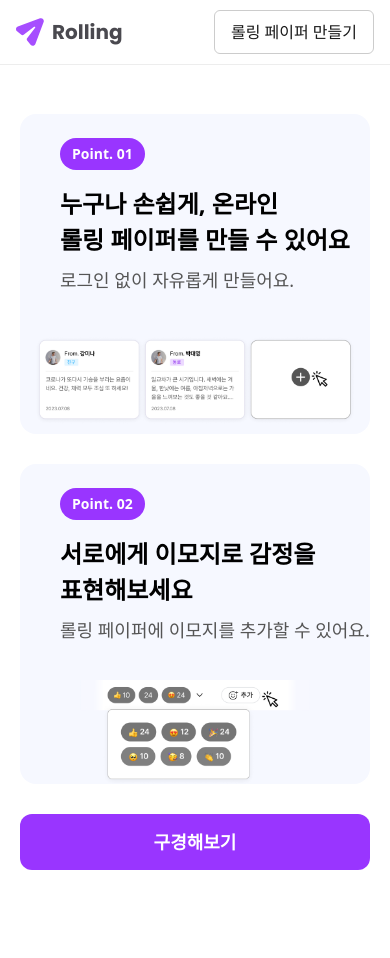
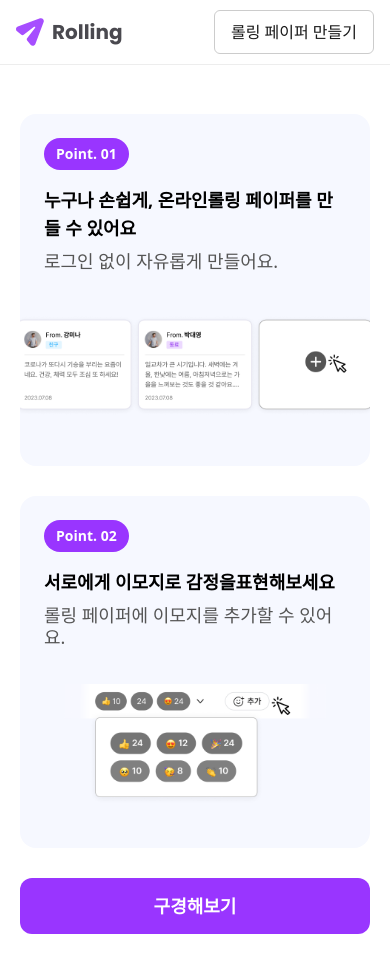
Before and after one commit to mxkxx1011/Rolling, a React (Create React App) app: page / in a window 390 px wide. Before the commit the page ends 894 px from the top, so only its background shows below. Built offline with nearby package versions, Linux system fonts and the light colour scheme; no server answers; a small style sheet from the web is missing; a web font is replaced by a local one.

Commit message:
feat: 메인 페이지 반응형 구현 (#44)

```diff
--- a/src/pages/home/HomePage.jsx
+++ b/src/pages/home/HomePage.jsx
@@ -2,36 +2,50 @@ import './HomePage.scss';
 import imageBanner01 from '../../assets/images/image_banner_01.png';
 import imageBanner02 from '../../assets/images/image_banner_02.png';
 import Button from 'components/Button';
+import useNavigator from 'hooks/useNavigator';
 
 function HomePage() {
+  const handleMovePage = useNavigator();
+
   return (
     <div className='main-body'>
       <div className='main-container'>
-        <div className='banner odd'>
+        <div className='banner'>
           <div className='banner-content'>
             <div className='content-point'>Point. 01</div>
             <div className='content-title'>
-              누구나 손쉽게, 온라인 <br />
-              롤링 페이퍼를 만들 수 있어요
+              <span className='content-title-p'>누구나 손쉽게, 온라인</span>
+              <span className='content-title-p'>
+                롤링 페이퍼를 만들 수 있어요
+              </span>
             </div>
             <div className='content-ex'>로그인 없이 자유롭게 만들어요.</div>
           </div>
-          <img src={imageBanner01} className='banner-image' alt='Banner 01' />
+          <div className='banner-image-box'>
+            <img src={imageBanner01} className='banner-image' alt='Banner 01' />
+          </div>
         </div>
-        <div className='banner even'>
+        <div className='banner'>
           <div className='banner-content'>
             <div className='content-point'>Point. 02</div>
             <div className='content-title'>
-              서로에게 이모지로 감정을 <br />
-              표현해보세요
+              <span className='content-title-p'>서로에게 이모지로 감정을</span>
+              <span className='content-title-p'>표현해보세요</span>
             </div>
             <div className='content-ex'>
               롤링 페이퍼에 이모지를 추가할 수 있어요.
             </div>
           </div>
-          <img src={imageBanner02} className='banner-image' alt='Banner 02' />
+          <div className='banner-image-box'>
+            <img src={imageBanner02} className='banner-image' alt='Banner 02' />
+          </div>
         </div>
-        <Button order='primary' size='56' className='take-a-look'>
+        <Button
+          order='primary'
+          size='56'
+          className='take-a-look'
+          handleClick={() => handleMovePage('/list')}
+        >
           구경해보기
         </Button>
       </div>
--- a/src/pages/home/HomePage.scss
+++ b/src/pages/home/HomePage.scss
@@ -36,11 +36,9 @@
           line-height: 28px;
         }
       }
-
       .banner-image {
         width: 720px;
         height: 204px;
-        align-self: center;
       }
     }
   }
@@ -61,10 +59,12 @@
           padding-left: 60px;
           justify-content: space-between;
         }
-
         &:nth-child(even) {
           flex-direction: row-reverse;
           justify-content: flex-end;
+        }
+        .content-title-p {
+          display: block;
         }
       }
     }
@@ -76,8 +76,6 @@
 
 @include size-1248 {
   .main-body {
-    margin: 49px 0 24px;
-
     .main-container {
       width: 100%;
       padding: 0px 24px;
@@ -100,11 +98,14 @@
         gap: 36px;
 
         .banner-content {
-          padding-left: 40px;
+          padding: 0 40px;
+          .content-title-p {
+            display: inline;
           }
-
-        .banner-image {
-          margin: 0 auto;
+        }
+        .banner-image-box {
+          display: flex;
+          justify-content: center;
         }
       }
 
@@ -124,25 +125,40 @@
       .banner {
         flex-direction: column;
         padding-top: 24px;
-        height: 320px;
+        height: 352px;
         gap: 36px;
         overflow: hidden;
 
         .banner-content {
-          padding-left: 40px;
+          .content-title {
+            @include font-style(18, bold);
+            line-height: 28px;
           }
+          .content-ex {
+            @include font-style(18, regular);
+            line-height: 22px;
+          }
+          padding: 0 24px;
+        }
+        .banner-image-box {
+          padding-bottom: 30px;
+          display: flex;
+          justify-content: center;
+          overflow: hidden; // 컨테이너를 벗어나는 이미지가 잘리도록 설정
 
           .banner-image {
             width: 100%;
             height: auto;
-          align-self: center;
             object-fit: contain;
+            @media (max-width: 440px) {
+              min-width: 400px; // 최소 너비를 400px로 설정
             }
           }
-
+        }
         .take-a-look {
           width: 100%;
         }
       }
     }
   }
+}
```
Lines whose indentation alone changed are shown as unchanged.
